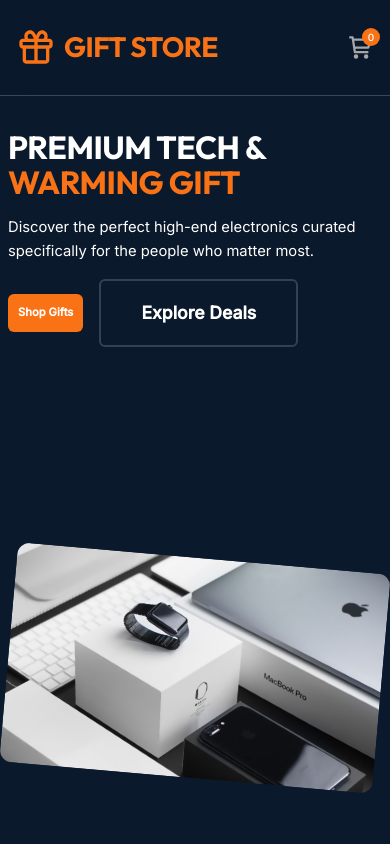
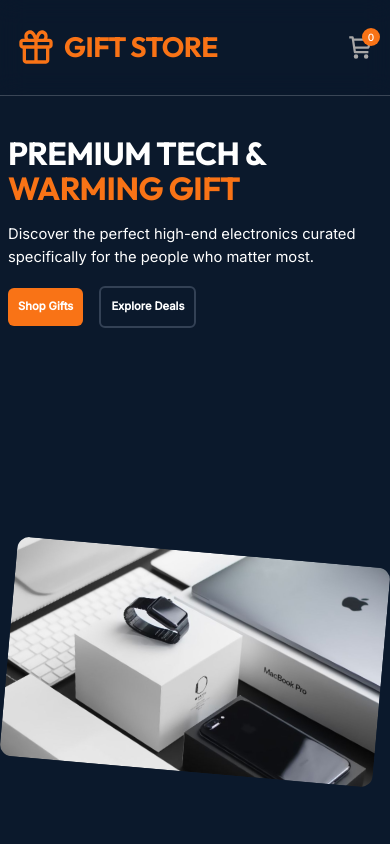
Before and after one commit to BesuHosiso/gift-store, a React (Vite) app: page /#/ in a window 390 px wide. Shown: the top 844 px of the page. Built offline with nearby package versions, Linux system fonts and the light colour scheme.

Commit message:
class name fix

```diff
--- a/src/pages/home.css
+++ b/src/pages/home.css
@@ -458,7 +458,7 @@
         white-space: normal !important;
     }
 
-    .btns .btnh, .btns .btn2, .acart-btn, .rcart-btn {
+    .btns .btnh, .btns .btnh2, .acart-btn, .rcart-btn {
         padding: 10px 10px !important;
         font-size: 0.7rem !important;
     }
```
